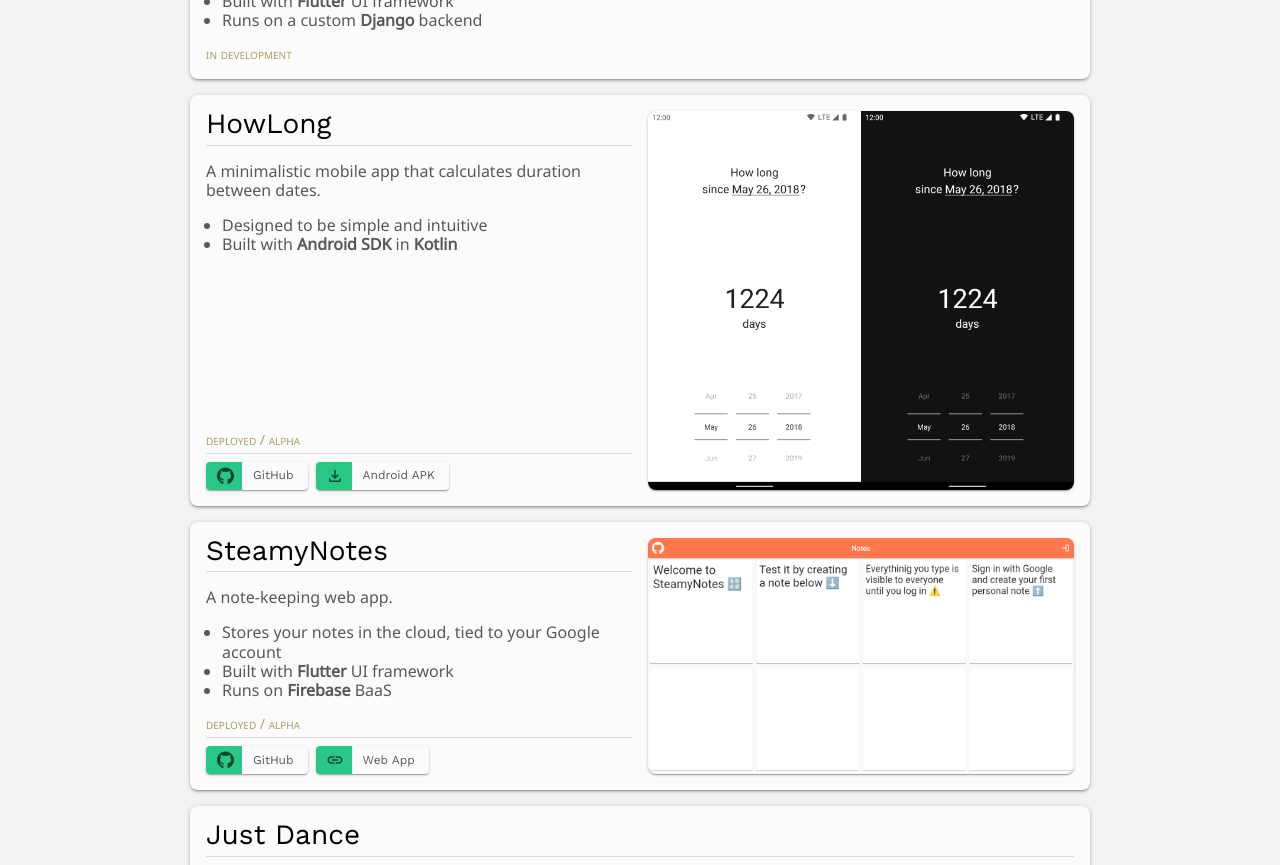
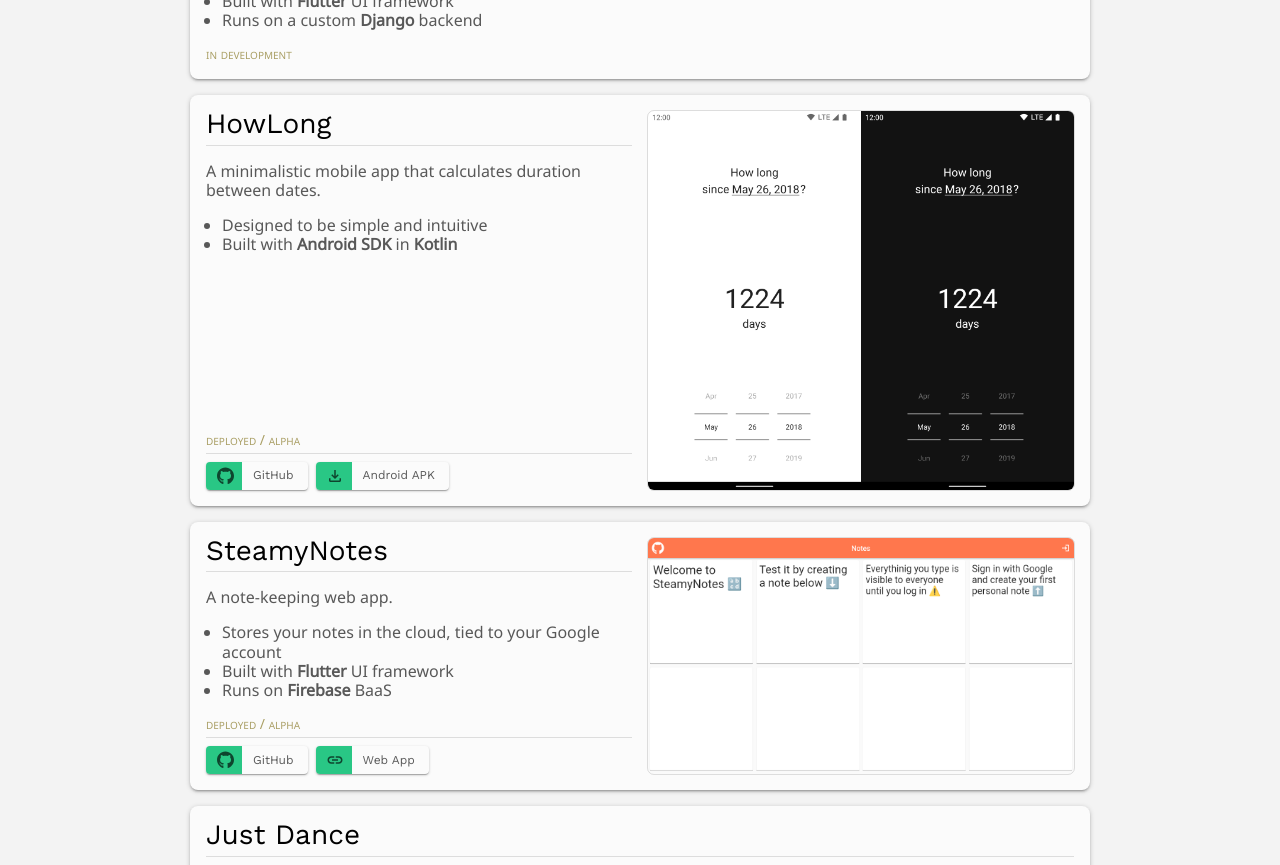
Before and after one commit to lonelyteapot/lonelyteapot.github.io, a Jekyll site: the page built from pages/index.html, in a window 1280 px wide. Shown: the part 653-1518 px from the top of the page. Built offline with Jekyll 4.4.1, drawn with Linux system fonts in a browser that asks for light colours.

Commit message:
Update project images style

```diff
--- a/_sass/index.scss
+++ b/_sass/index.scss
@@ -65,10 +65,11 @@
 #my-software .project > .images {
     display: flex;
     flex: 1 1 360px;
-    box-shadow: $shadow-1;
-    border-radius: 8px;
+    border-radius: 6px;
     background-color: rgba(0, 0, 0, 0.2);
+    outline: 1px solid rgba(0, 0, 0, 0.12);
     overflow: hidden;
+    position: relative;
 }
 
 #my-software .project .images > img {
```
